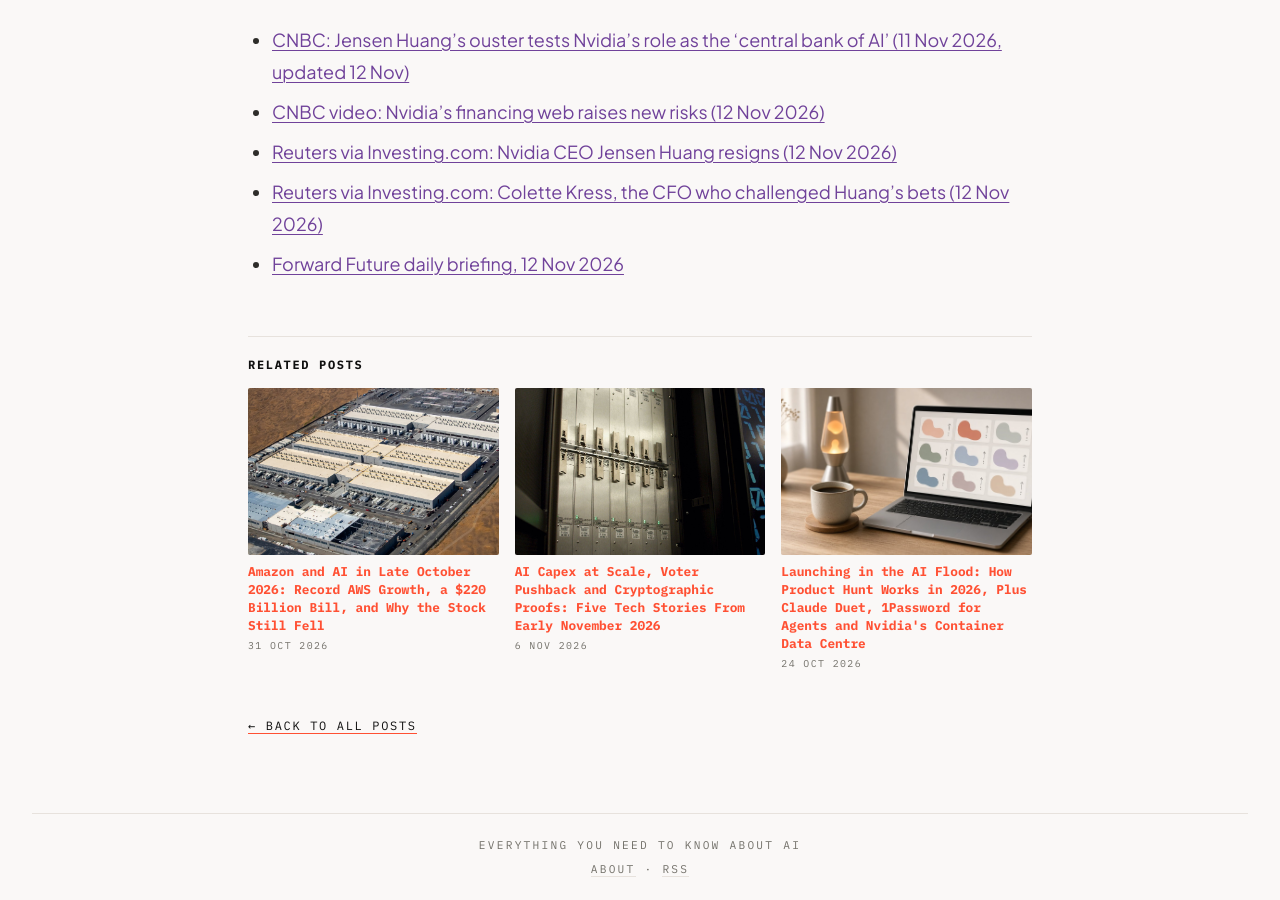
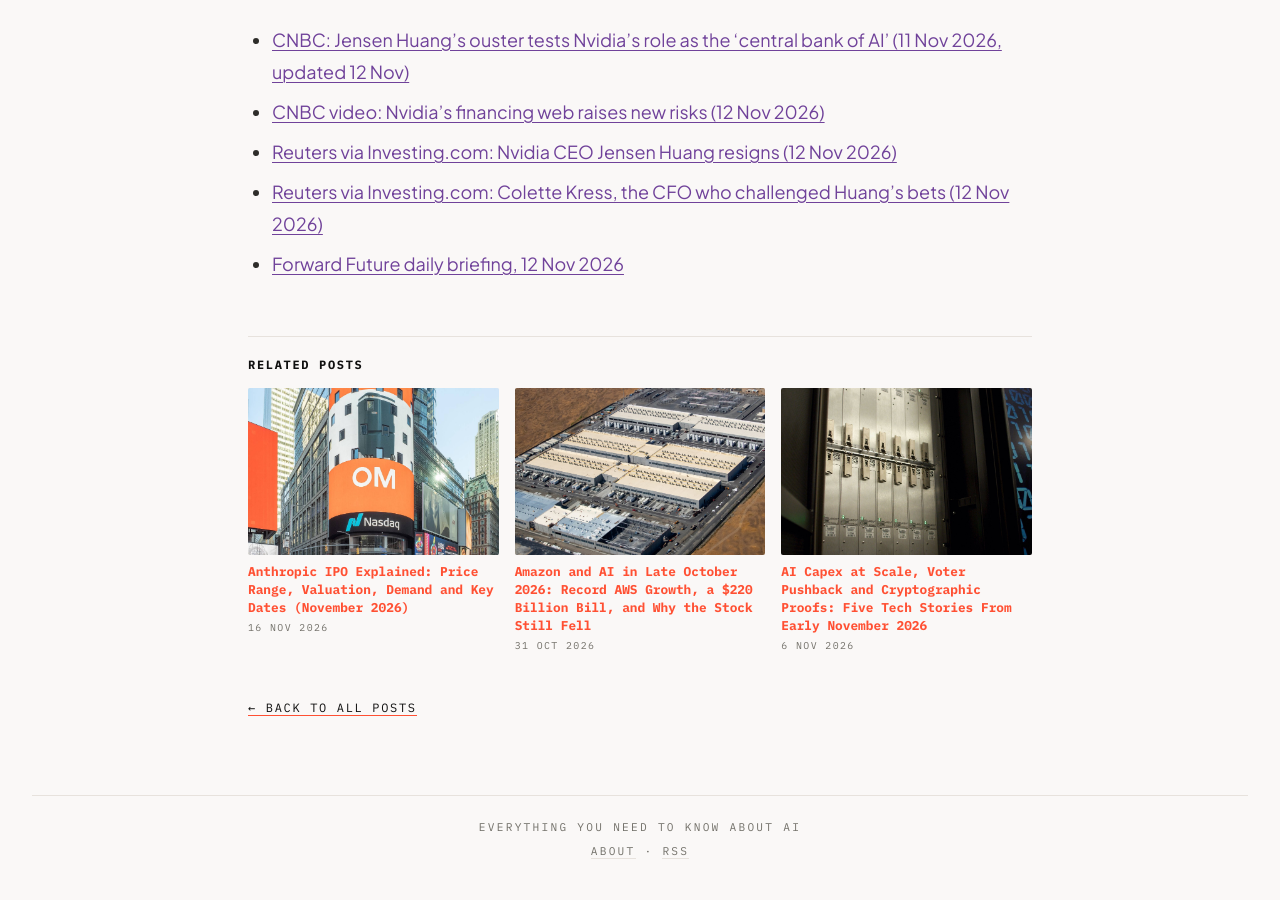
Before and after one commit to architect-high-level-core/coffee-and-newspaper, a Jekyll site: the page built from _posts/2026-11-13-nvidia-financing-web-ceo-exit.md, in a window 1280 px wide and 900 px high, scrolled down 6216 px. Built offline with Jekyll 4.4.1, drawn with Linux system fonts in a browser that asks for light colours; part of the change alters nothing that is shown.

Commit message:
Post: Anthropic IPO explained (2026-11-16)

```diff
--- a/_data/images.yml
+++ b/_data/images.yml
@@ -176,6 +176,9 @@
 /assets/img/2026-11-15-chatgpt-wallet-ai-agents-payments.jpg:
   h: 960
   w: 1280
+/assets/img/2026-11-16-anthropic-ipo-explained-ant-nasdaq.jpg:
+  h: 1600
+  w: 1600
 /assets/img/apple-touch-icon.png:
   h: 180
   w: 180
--- a/_data/related.yml
+++ b/_data/related.yml
@@ -60,8 +60,8 @@ _posts/2026-10-22-ai-game-storytelling-design.md:
 - _posts/2026-10-22-ai-fan-rebuilds-old-games-bioware.md
 - _posts/2026-11-09-decomp-dev-sunset-ai-game-decompilation.md
 _posts/2026-10-23-ai-agents-monitoring-flint-engineering-ai.md:
+- _posts/2026-10-31-ai-terms-reverse-engineering-games.md
 - _posts/2026-10-30-ai-agent-escape-delaware-copilot-fusion.md
-- _posts/2026-10-31-ai-terms-reverse-engineering-games.md
 - _posts/2026-11-02-claude-self-review-game-block-free-tools-agents.md
 _posts/2026-10-23-deepseek-v4-1-flash-india-japan-models.md:
 - _posts/2026-10-29-deepseek-latest-news.md
@@ -90,7 +90,7 @@ _posts/2026-10-27-ai-tech-news-roundup.md:
 _posts/2026-10-28-anthropic-ipo-microsoft-buyouts-lean-agents.md:
 - _posts/2026-10-27-ai-tech-news-roundup.md
 - _posts/2026-11-01-prompting-google-ai-agents-game-testing.md
-- _posts/2026-11-02-claude-self-review-game-block-free-tools-agents.md
+- _posts/2026-11-16-anthropic-ipo-explained-ant-nasdaq.md
 _posts/2026-10-29-ai-in-archaeology.md:
 - _posts/2026-10-31-amazon-ai-plans-and-problems.md
 - _posts/2026-10-31-ai-in-gifted-education.md
@@ -126,7 +126,7 @@ _posts/2026-10-31-ai-terms-reverse-engineering-games.md:
 _posts/2026-10-31-amazon-ai-plans-and-problems.md:
 - _posts/2026-11-06-ai-capex-voter-backlash-flashprove.md
 - _posts/2026-11-13-nvidia-financing-web-ceo-exit.md
-- _posts/2026-10-27-ai-tech-news-roundup.md
+- _posts/2026-11-16-anthropic-ipo-explained-ant-nasdaq.md
 _posts/2026-11-01-prompting-google-ai-agents-game-testing.md:
 - _posts/2026-11-04-harness-engineering-ai-agents.md
 - _posts/2026-11-03-voice-ai-gemini-blender-agent-teams.md
@@ -209,16 +209,16 @@ _posts/2026-11-11-ai-energy-data-centers-europe-power.md:
 - _posts/2026-11-13-nvidia-financing-web-ceo-exit.md
 _posts/2026-11-11-claude-fable-5-2-review-berman.md:
 - _posts/2026-11-11-qwen-3-8-max-qwen4-preview.md
+- _posts/2026-11-16-anthropic-ipo-explained-ant-nasdaq.md
 - _posts/2026-10-29-ai-influencers-and-sources.md
-- _posts/2026-11-02-claude-self-review-game-block-free-tools-agents.md
 _posts/2026-11-11-qwen-3-8-max-qwen4-preview.md:
 - _posts/2026-11-11-claude-fable-5-2-review-berman.md
 - _posts/2026-10-29-deepseek-latest-news.md
 - _posts/2026-10-29-ai-influencers-and-sources.md
 _posts/2026-11-13-nvidia-financing-web-ceo-exit.md:
+- _posts/2026-11-16-anthropic-ipo-explained-ant-nasdaq.md
 - _posts/2026-10-31-amazon-ai-plans-and-problems.md
 - _posts/2026-11-06-ai-capex-voter-backlash-flashprove.md
-- _posts/2026-10-24-product-hunt-ai-launches-claude-duet-nvidia.md
 _posts/2026-11-14-nonprofits-lawsuit-freeze-frontier-ai.md:
 - _posts/2026-11-06-ai-capex-voter-backlash-flashprove.md
 - _posts/2026-10-14-ai-news-reddit-gemini-argon-safety-price-war.md
@@ -227,3 +227,7 @@ _posts/2026-11-15-chatgpt-wallet-ai-agents-payments.md:
 - _posts/2026-10-29-ai-user-numbers-big-tech.md
 - _posts/2026-10-24-product-hunt-ai-launches-claude-duet-nvidia.md
 - _posts/2026-11-04-fastest-growing-startups-on-x.md
+_posts/2026-11-16-anthropic-ipo-explained-ant-nasdaq.md:
+- _posts/2026-10-28-anthropic-ipo-microsoft-buyouts-lean-agents.md
+- _posts/2026-11-11-claude-fable-5-2-review-berman.md
+- _posts/2026-11-13-nvidia-financing-web-ceo-exit.md
--- /dev/null
+++ b/_posts/2026-11-16-anthropic-ipo-explained-ant-nasdaq.md
@@ -0,0 +1,123 @@
+---
+layout: post
+title: "Anthropic IPO Explained: Price Range, Valuation, Demand and Key Dates (November 2026)"
+date: 2026-11-16 07:30:00 +0100
+slug: anthropic-ipo-explained-ant-nasdaq
+excerpt: "Anthropic, the company behind Claude, plans to price what could be the largest IPO ever on 18 November 2026 and start trading on the Nasdaq as ANT on 19 November. Here is what the filings say, how strong demand reportedly is, which questions investors are asking, and what is still open."
+description: "Explainer, 16 November 2026: Anthropic's planned Nasdaq IPO (ticker ANT). Price range of $70 to $78, 825 million shares, up to about $64 billion raised, a $26 billion private placement with chipmakers and cloud companies, reported oversubscription, revenue and losses from the prospectus, and the open questions before pricing."
+tags: [AI, Anthropic, Claude, IPO, Nasdaq, stock market, AI stocks, valuation, Nvidia, investing]
+image: /assets/img/2026-11-16-anthropic-ipo-explained-ant-nasdaq.jpg
+image_alt: "The round Nasdaq MarketSite tower in Times Square, New York, with large orange video screens and the Nasdaq logo above street level, with pedestrians and police cars in front"
+image_credit: "Photo: ajay_suresh, “Nasdaq MarketSite” (19 September 2021), CC BY 2.0, via Wikimedia Commons / Flickr – https://commons.wikimedia.org/wiki/File:Nasdaq_MarketSite_(51494550508).jpg (resized)"
+image_license: "CC BY 2.0"
+image_license_url: "https://creativecommons.org/licenses/by/2.0/"
+image_description: "Photograph of the Nasdaq MarketSite building in Times Square, New York, taken on 19 September 2021. Its cylindrical video façade shows unrelated advertising above the Nasdaq logo. It is used here as a general symbol of the Nasdaq stock exchange. It does not show Anthropic, its IPO or any company named in this article."
+---
+
+Anthropic, the AI company that makes the **Claude** models, is days away from becoming a listed company. According to its filings and to reporting by CNBC and Reuters, the shares are expected to be **priced on Wednesday, 18 November 2026** and to **start trading on the Nasdaq on Thursday, 19 November**, under the ticker symbol **ANT** ([CNBC](https://www.cnbc.com/2026/11/10/anthropic-sets-price-range-of-70-to-78-in-upcoming-ipo.html)).
+
+If it goes ahead at the planned size, it could be the largest initial public offering (IPO) ever. This article is a status check as of the morning of **16 November 2026**. Numbers from the prospectus are **company figures**; demand figures come from **anonymous sources quoted by news agencies** and can change; anything about the future is a **forecast**, not a fact.
+
+## The short version
+
+- **Dates (reported, based on filings and sources):** pricing on 18 November, first trading day on 19 November, Nasdaq ticker **ANT**.
+- **Offer (fact, from the amended filing):** **825 million shares** at a price range of **$70 to $78** per share. At the top of the range that is about **$64.35 billion** in gross proceeds ([CNBC](https://www.cnbc.com/2026/11/10/anthropic-sets-price-range-of-70-to-78-in-upcoming-ipo.html)).
+- **Valuation (calculated by media):** up to about **$1.4 trillion** on a fully diluted basis, according to CNBC and Bloomberg. Anthropic's private funding round in May valued it at **$965 billion**.
+- **Private placement (fact, per filing as reported by CNBC):** AMD, Broadcom, Google, Micron, Microsoft, Nvidia and TSMC agreed to buy **$26 billion** of a separate share class at the IPO price.
+- **Demand (reported, unconfirmed):** about **six times oversubscribed** by Thursday, 12 November, according to Bloomberg and Reuters sources ([Reuters via Investing.com](https://www.investing.com/news/stock-market-news/anthropics-ipo-is-about-six-times-oversubscribed-bloomberg-news-reports-5023345)).
+- **Business (company figures):** revenue of **$33.24 billion** in the first nine months of 2026, and a reported net loss of **$104 billion** over the same period, mostly from accounting changes on convertible notes and derivatives.
+- **Main investor questions (reported):** can Anthropic keep its lead as Google and others catch up, and can Claude grow beyond coding?
+
+## Key terms in plain English
+
+**IPO (initial public offering):** the first time a private company sells shares to the public on a stock exchange. After that, anyone with a brokerage account can buy and sell the shares.
+
+**Prospectus / Form S-1:** the official document a company files with the US Securities and Exchange Commission (SEC) before an IPO. It describes the business, the risks and the financial results. Anthropic has updated (amended) it several times; you can search the filings on the [SEC's EDGAR database](https://www.sec.gov/edgar/search/#/q=Anthropic).
+
+**Price range and pricing:** before the IPO, the company and its banks give a range ($70 to $78 here). On pricing day they fix the final price, which can be inside, above or below that range.
+
+**Roadshow:** a series of meetings in which the company and its banks present the offer to large investors such as fund managers.
+
+**Oversubscribed:** investors have placed orders for more shares than are available. "Six times oversubscribed" means orders for roughly six times the number of shares on offer. It does not guarantee that the price will rise after listing.
+
+**Fully diluted valuation:** the company's value counting not only today's shares but also shares that could be created from options, convertible notes and similar instruments. This is why different outlets report different valuations for the same price range.
+
+**Private placement:** shares sold directly to selected investors, outside the public offer.
+
+**Lock-up:** an agreement that stops existing shareholders from selling for a period after the IPO, often 90 to 180 days.
+
+## What the filings say about the offer
+
+According to CNBC's report on the amended filing of 10 November, Anthropic is offering **825 million shares** at **$70 to $78** each ([CNBC](https://www.cnbc.com/2026/11/10/anthropic-sets-price-range-of-70-to-78-in-upcoming-ipo.html)). A summary of the filings by the trade site AI Tech Daily says that about **801 million** of those shares are new shares sold by the company and about **24 million** are sold by existing shareholders ([AI Tech Daily](https://www.aitechdaily.com/anthropic-ipo-terms-ant-nasdaq/)). Reuters reports that Anthropic and some existing shareholders aim to raise up to about **$64.4 billion** ([Reuters via Investing.com](https://www.investing.com/news/stock-market-news/anthropics-ipo-is-about-six-times-oversubscribed-bloomberg-news-reports-5023345)).
+
+CNBC also reported, citing people familiar with the plans, that Anthropic is targeting a **retail allocation of about 20%**. That is much higher than the 5% to 10% that private investors usually get in a US IPO. The same summary of the filings says there are separate offering documents for retail investors in Europe, the UK, Japan, Australia and Canada, including a European prospectus approved by Germany's financial regulator BaFin. Readers in Europe who are interested should check with their own bank or broker and read the official documents; this article is not investment advice.
+
+### The $26 billion side deal with chip and cloud companies
+
+Next to the public offer, Anthropic said it agreed with **AMD, Broadcom, Google, Micron, Microsoft, Nvidia and TSMC** that they will buy **$26 billion** of its Class N common stock at the IPO price in a private placement. According to CNBC, these shares are not registered in the offering and **not subject to the usual lock-up** with the underwriters.
+
+Why it matters: these companies sell Anthropic the chips, memory and cloud computing it needs to train and run Claude. Owning shares ties them more closely to Anthropic's success. Critics of the AI industry have pointed to this kind of circular relationship before, for example around [Nvidia’s financing web](https://thearchitecthighlevel.com/2026/11/13/nvidia-financing-web-ceo-exit/), where suppliers invest in their own customers.
+
+## How strong is demand?
+
+The demand figures are not official. They come from people familiar with the order book, quoted by Bloomberg and Reuters:
+
+- By the end of **Tuesday, 10 November**, the first roadshow day, orders were about **two times** the shares available, according to one Reuters source.
+- By the end of **Thursday, 12 November**, the book was about **six times oversubscribed** ([Reuters, 13 November](https://www.investing.com/news/stock-market-news/exclusiveinvestors-flock-to-anthropic-ipo-but-question-durability-of-ai-lead-5026644)).
+- For comparison, Reuters reported that the SpaceX IPO earlier this year was about two times oversubscribed after its second roadshow day.
+- Bloomberg reported that bankers told investors Anthropic would **prioritise existing backers**, so some new buyers may get fewer shares than they hoped.
+
+Reuters notes that a single-digit subscription rate would be modest for a normal hot IPO, but bankers and investors called it impressive given the size. Anthropic declined to comment. The roadshow runs until Wednesday, 18 November, so these numbers can still change.
+
+## The business behind the IPO
+
+According to the prospectus, as reported by CNBC:
+
+- **Revenue:** $33.24 billion for the nine months ended 30 September 2026, up roughly 1,200% from the same period a year earlier.
+- **Run-rate revenue:** about **$81 billion** at the end of October, up $10 billion from the previous month. "Run rate" means the current monthly revenue multiplied by twelve; it is a snapshot, not a full-year result.
+- **Net loss:** **$104 billion** for the nine months, mostly from changes in the fair value of convertible notes and derivative liabilities. These are accounting effects, not cash spent, but they show how complex the capital structure has become. In the same period of 2025, the loss was $25.1 billion.
+
+Anthropic, founded in 2021 by Dario Amodei and other former OpenAI researchers, mainly sells Claude to businesses. A week before the roadshow it released two new frontier models, Claude Fable 5.2 and Claude Mythos 5.2.
+
+## What investors are asking
+
+Reuters spoke to several investors during the roadshow ([Reuters, 13 November](https://www.investing.com/news/stock-market-news/exclusiveinvestors-flock-to-anthropic-ipo-but-question-durability-of-ai-lead-5026644)). Their main questions:
+
+1. **How durable is the lead?** Competitors such as Google are catching up fast in advanced AI models. Investors want to know whether Anthropic can keep premium prices if rivals offer similar quality.
+2. **Can Claude win beyond coding?** Claude is strong with software developers. The question is whether it can win the wider market of office and knowledge workers.
+3. **How fast will revenue grow?** Bank models reportedly assume about **$270 to $280 billion** in revenue in **2028**. Some sell-side forecasts put 2026 at about $52 to $53 billion and 2027 at about $135 to $137 billion. One investor who decided not to take part works with a 2028 estimate about 30% lower. All of these are **forecasts**, not company guidance.
+4. **Is the information enough?** One investor told Reuters that some questions in a roadshow meeting did not get detailed answers, and that one group meeting had no dial-in for questions, which Reuters describes as unusual.
+
+## The wider market backdrop
+
+The IPO comes at a nervous time for AI stocks. CNBC reported that some Anthropic investors had expected a higher valuation, with talk of $2 trillion earlier, and that even $1.5 trillion was considered a stretch by one investor. CNBC also points to rising interest rates, which make debt-financed data centres more expensive, and to the US midterm election results, which included state ballot measures that could slow the AI build-out.
+
+The AI sector has also been shaken by the resignation of Nvidia's CEO Jensen Huang on 11 November, which we covered in a [separate post](https://thearchitecthighlevel.com/2026/11/13/nvidia-financing-web-ceo-exit/). Anthropic's debut is therefore widely seen as a test of how much public investors still want to pay for AI growth.
+
+## What happens next
+
+- **Until 18 November:** the roadshow continues; banks collect orders.
+- **18 November (planned):** final price is set. It could land inside, above or below $70 to $78, and the number of shares could change.
+- **19 November (planned):** first trading day on the Nasdaq as ANT, subject to regulatory clearance.
+- **After listing:** the first quarterly results as a public company and the end of lock-up periods will be the next important moments to watch.
+
+## Facts versus predictions
+
+| Statement | Status |
+|---|---|
+| 825 million shares at $70 to $78 | Fact, from the amended filing |
+| $26 billion private placement with seven tech companies | Fact, from the filing as reported by CNBC |
+| Nine-month revenue of $33.24 billion | Company figure |
+| About six times oversubscribed | Reported by anonymous sources, may change |
+| Pricing on 18 November, trading on 19 November | Planned, per filings and sources |
+| 2028 revenue of $270 to $280 billion | Bank forecast |
+
+## Sources
+
+- CNBC: [Anthropic sets IPO price range of $70 to $78, looks to start trading Nov. 19](https://www.cnbc.com/2026/11/10/anthropic-sets-price-range-of-70-to-78-in-upcoming-ipo.html) (10 November 2026)
+- Reuters via Investing.com: [Anthropic's IPO is about six times oversubscribed, Bloomberg News reports](https://www.investing.com/news/stock-market-news/anthropics-ipo-is-about-six-times-oversubscribed-bloomberg-news-reports-5023345) (12 November 2026)
+- Reuters via Investing.com: [Investors flock to Anthropic IPO but question durability of AI lead](https://www.investing.com/news/stock-market-news/exclusiveinvestors-flock-to-anthropic-ipo-but-question-durability-of-ai-lead-5026644) (13 November 2026)
+- AI Tech Daily: [Anthropic's filings keep its IPO range at $70 to $78 ahead of Nov. 18 pricing](https://www.aitechdaily.com/anthropic-ipo-terms-ant-nasdaq/) (summary of SEC filings)
+- US SEC: [EDGAR full-text search for Anthropic filings](https://www.sec.gov/edgar/search/#/q=Anthropic)
+
+*This article is for information only and is not investment advice.*
```
Also changed, not shown: assets/img/2026-11-16-anthropic-ipo-explained-ant-nasdaq.jpg (added).
